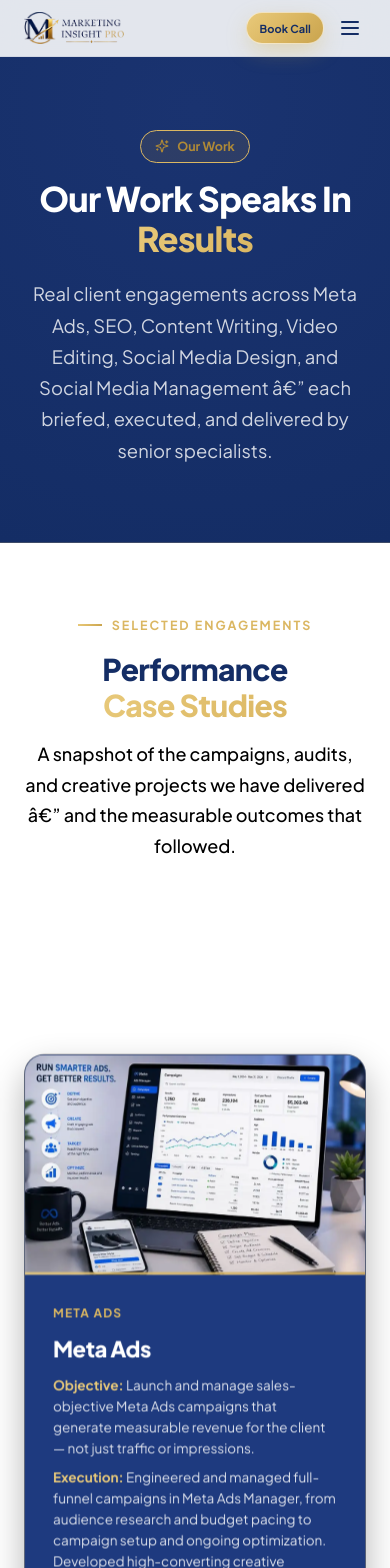
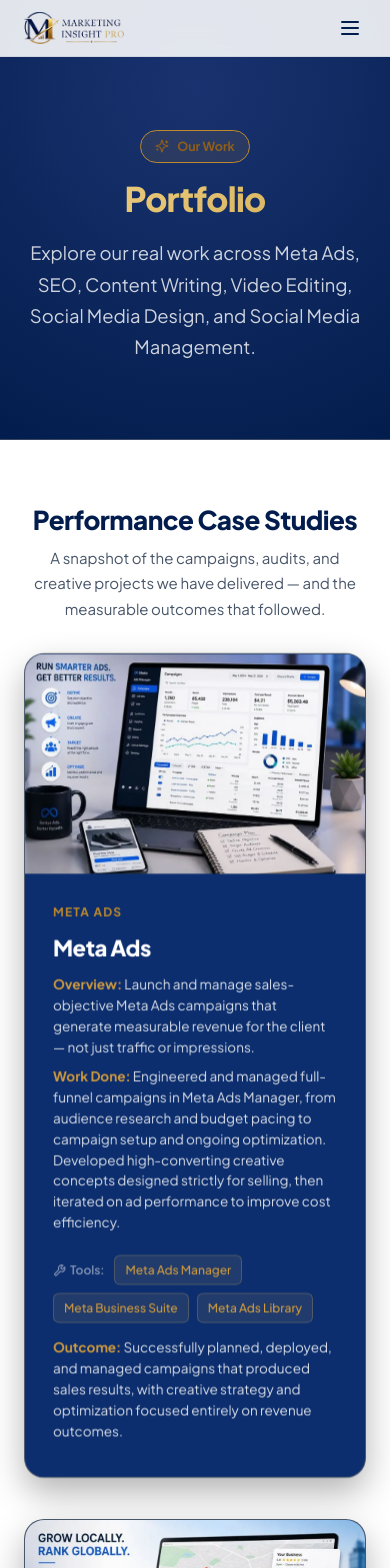
Before and after one commit to aishtiaque875-hub/Marketing-Insight-Pro-, a React (Vite) app: page /portfolio in a window 390 px wide. Shown: the top 1568 px of the page. Built offline with nearby package versions, Linux system fonts and the light colour scheme.

Commit message:
fix: gold #BD892C, navy #021D4D, hero title digital marketer, FAQs updated, remove mobile book call btn, portfolio spacing fix

```diff
--- a/src/components/Navbar.css
+++ b/src/components/Navbar.css
@@ -9,7 +9,7 @@
   background: rgba(255, 255, 255, 0.88);
   backdrop-filter: blur(16px);
   -webkit-backdrop-filter: blur(16px);
-  border-bottom: 1px solid rgba(20, 45, 101, 0.08);
+  border-bottom: 1px solid rgba(2, 29, 77, 0.08);
 }
 
 .navbar-header.scrolled {
@@ -17,8 +17,8 @@
   background: rgba(255, 255, 255, 0.97);
   backdrop-filter: blur(20px);
   -webkit-backdrop-filter: blur(20px);
-  box-shadow: 0 6px 24px rgba(20, 45, 101, 0.1);
-  border-bottom: 1px solid rgba(219, 183, 98, 0.3);
+  box-shadow: 0 6px 24px rgba(2, 29, 77, 0.1);
+  border-bottom: 1px solid rgba(189, 137, 44, 0.3);
 }
 
 .navbar-container {
@@ -57,7 +57,7 @@
   font-family: var(--font-ui);
   font-size: 14px;
   font-weight: 600;
-  color: #142d65;
+  color: #021D4D;
   position: relative;
   padding: 4px 0;
   transition: color 0.25s ease;
@@ -104,23 +104,13 @@
   white-space: nowrap;
 }
 
-/* Mobile CTA pill - hidden on desktop */
-.mobile-cta-pill {
-  display: none;
-  padding: 8px 14px !important;
-  font-size: 12px !important;
-  font-weight: 700 !important;
-  border-radius: 9999px !important;
-  height: 34px !important;
-  white-space: nowrap;
-  letter-spacing: 0.01em;
-}
+/* mobile-cta-pill removed */
 
 .mobile-toggle {
   display: none;
   background: transparent;
   border: none;
-  color: #142d65;
+  color: #021D4D;
   cursor: pointer;
   padding: 4px;
   border-radius: 6px;
@@ -129,7 +119,7 @@
 }
 
 .mobile-toggle:hover {
-  background: rgba(20, 45, 101, 0.08);
+  background: rgba(2, 29, 77, 0.08);
 }
 
 /* Mobile Drawer */
@@ -140,7 +130,7 @@
   left: 0;
   right: 0;
   background: #FFFFFF;
-  border-bottom: 2px solid rgba(219, 183, 98, 0.4);
+  border-bottom: 2px solid rgba(189, 137, 44, 0.4);
   padding: 20px 24px;
   box-shadow: 0 16px 40px rgba(0,0,0,0.12);
   flex-direction: column;
@@ -158,7 +148,7 @@
   font-family: var(--font-ui);
   font-size: 15px;
   font-weight: 600;
-  color: #142d65;
+  color: #021D4D;
   padding: 12px 0;
   border-bottom: 1px solid rgba(0, 0, 0, 0.06);
   display: block;
@@ -187,15 +177,9 @@
     display: none;
   }
 
-  /* Hide desktop CTA, show mobile pill */
+  /* Hide desktop CTA on mobile */
   .desktop-cta {
     display: none !important;
-  }
-
-  .mobile-cta-pill {
-    display: flex !important;
-    align-items: center;
-    justify-content: center;
   }
 
   .mobile-toggle {
--- a/src/components/Navbar.jsx
+++ b/src/components/Navbar.jsx
@@ -61,11 +61,6 @@
               <Calendar size={13} /> Book Strategy Call <ArrowRight size={13} />
             </button>
 
-            {/* Mobile: small CTA between logo and hamburger */}
-            <button className="btn btn-gold mobile-cta-pill" onClick={() => setModalOpen(true)}>
-              Book Call
-            </button>
-
             <button
               className="mobile-toggle"
               onClick={() => setMobileOpen(!mobileOpen)}
--- a/src/components/TestimonialCarousel.css
+++ b/src/components/TestimonialCarousel.css
@@ -68,24 +68,44 @@
   gap: 16px;
 }
 
+.client-avatar {
+  width: 52px;
+  height: 52px;
+  border-radius: 50%;
+  object-fit: cover;
+  border: 2px solid var(--gold-primary);
+  box-shadow: 0 0 12px rgba(189, 137, 44, 0.3);
+}
+
 .client-name {
-  position: relative;
-  padding-left: 18px;
-  font-size: 17px;
+  font-size: 16.5px;
   font-weight: 700;
   color: #FFFFFF;
+  display: flex;
+  align-items: center;
+  gap: 8px;
 }
 
-.client-name::before {
-  content: '';
-  position: absolute;
-  left: 0;
-  top: 50%;
-  transform: translateY(-50%);
-  width: 10px;
-  height: 2px;
-  background: var(--gold-primary);
-  border-radius: 2px;
+.verified-badge {
+  display: inline-flex;
+  align-items: center;
+  gap: 4px;
+  font-size: 12px;
+  color: var(--gold-light);
+  font-weight: 500;
+  background: rgba(189, 137, 44, 0.1);
+  padding: 2px 8px;
+  border-radius: 12px;
+}
+
+.client-role {
+  font-size: 13.5px;
+  color: rgba(255, 255, 255, 0.7);
+}
+
+.gold-company {
+  color: var(--gold-light);
+  font-weight: 600;
 }
 
 .carousel-controls {
--- a/src/index.css
+++ b/src/index.css
@@ -1,27 +1,27 @@
 :root {
-  /* --- Brand Tokens (Exact Logo Colors: Gold #dbb762 | Navy #142d65) --- */
-  --navy-deep: #142d65;      /* Exact logo navy blue */
-  --navy-surface: #193372;   /* Elevated navy card surface */
-  --navy-card: #1e3a7f;      /* Dark navy container */
-  --navy-soft: #233f87;      /* Interactive hover state */
-  --navy-light: #2a4890;     /* Border glow navy */
+  /* --- Brand Tokens (Gold #BD892C | Navy #021D4D) --- */
+  --navy-deep: #021D4D;      /* Exact logo navy blue */
+  --navy-surface: #07265e;   /* Elevated navy card surface */
+  --navy-card: #0c2e6e;      /* Dark navy container */
+  --navy-soft: #113480;      /* Interactive hover state */
+  --navy-light: #173c92;     /* Border glow navy */
 
   /* Exact Logo Gold System */
-  --gold-primary: #dbb762;   /* Exact logo golden color */
-  --gold-light: #e8c97a;     /* Brighter logo gold highlight */
-  --gold-mid: #c9a44e;       /* Mid-depth gold */
-  --gold-deep: #b08a36;      /* Deep shadow gold */
-  --gold-gradient: linear-gradient(135deg, #e8c97a 0%, #dbb762 50%, #c9a44e 100%);
-  --gold-text-gradient: linear-gradient(135deg, #e8c97a 0%, #dbb762 100%);
-  --gold-glow: rgba(219, 183, 98, 0.3);
+  --gold-primary: #BD892C;   /* Exact logo golden color */
+  --gold-light: #d09a3e;     /* Brighter logo gold highlight */
+  --gold-mid: #a87625;       /* Mid-depth gold */
+  --gold-deep: #8f5e1a;      /* Deep shadow gold */
+  --gold-gradient: linear-gradient(135deg, #d09a3e 0%, #BD892C 50%, #a87625 100%);
+  --gold-text-gradient: linear-gradient(135deg, #d09a3e 0%, #BD892C 100%);
+  --gold-glow: rgba(189, 137, 44, 0.3);
 
   /* Light Canvas Theme */
   --paper: #FFFFFF;
   --paper-soft: #FFFFFF;
-  --paper-card: #152c65;
+  --paper-card: #021D4D;
   --border-light: #E2E8F0;
-  --border-gold: rgba(219, 183, 98, 0.3);
-  --heading: #152c65;
+  --border-gold: rgba(189, 137, 44, 0.3);
+  --heading: #021D4D;
   --ink: #000000;
   --slate: #1E293B;
   --slate-light: #475569;
@@ -36,9 +36,9 @@
   --radius-md: 14px;
   --radius-lg: 20px;
   --container: 1280px;
-  --shadow-gold: 0 10px 30px -8px rgba(219, 183, 98, 0.35);
-  --shadow-navy: 0 20px 50px rgba(21, 44, 101, 0.08);
-  --shadow-card: 0 10px 30px -5px rgba(21, 44, 101, 0.06);
+  --shadow-gold: 0 10px 30px -8px rgba(189, 137, 44, 0.35);
+  --shadow-navy: 0 20px 50px rgba(2, 29, 77, 0.08);
+  --shadow-card: 0 10px 30px -5px rgba(2, 29, 77, 0.06);
 }
 
 * {
--- a/src/pages/Home.jsx
+++ b/src/pages/Home.jsx
@@ -61,24 +61,24 @@
 
 const faqs = [
   {
-    q: 'What performance metrics and ROAS targets does Marketing Insight Pro deliver for Meta Ads?',
-    a: 'We focus strictly on net profitable revenue gain, target ROAS (typically 3.5x–6.0x+ based on unit economics), Customer Acquisition Cost (CAC) reduction, and Customer Lifetime Value (LTV). You receive real-time dashboard access and transparent weekly reporting.',
+    q: 'What does your Meta Ads service include?',
+    a: 'We handle end-to-end Meta Ads campaign setup on Meta Ads Manager — from defining campaign objectives and target audience to creating high-converting ad creatives designed for sales. We also manage and monitor the campaigns using Meta Business Suite.',
   },
   {
-    q: 'How quickly will our SEO and digital content campaigns generate qualified organic leads?',
-    a: 'Technical SEO fixes and commercial keyword optimization show rank improvements within 14–30 days. Full authority compounding and sustained lead acquisition accelerate significantly over 60–90 days.',
+    q: 'What is included in your SEO audit service?',
+    a: 'Our SEO service covers comprehensive keyword research, technical on-page SEO analysis, off-page structure review, and backlink research. We deliver a detailed, actionable PDF SEO report that outlines exactly what needs to be improved for better search visibility.',
   },
   {
-    q: 'Why partner with Marketing Insight Pro over traditional marketing agencies?',
-    a: 'Traditional agencies hide behind vanity metrics like impressions and pass accounts to junior interns. Marketing Insight Pro provides direct executive oversight by senior specialists, 100% client-owned ad accounts, and direct revenue accountability.',
+    q: 'What kind of content do you write?',
+    a: 'We write social media post captions, website blog articles, and advertising copy. We use professional writing assistants and grammar tools like Grammarly and QuillBot to ensure all content is polished, readable, and aligned with your brand voice.',
   },
   {
-    q: 'Are long-term contracts or locked-in retainers required?',
-    a: 'No rigid long-term locks. We believe in earning your partnership every single month through validated ROI, clear deliverables, and scalable growth milestones.',
+    q: 'What video editing services do you offer?',
+    a: 'We edit short-form social media videos including painting reels and review reels. We apply clean cuts, engaging captions/subtitles, smooth transitions, and audio sync using CapCut and Adobe Premiere Pro.',
   },
   {
-    q: 'What is included in the initial Growth Strategy Audit?',
-    a: 'In your strategic consultation, our senior growth architects audit your ad funnels, SEO footprint, and landing page UX to deliver a customized 90-day execution roadmap tailored specifically to your revenue goals.',
+    q: 'What does your social media management service cover?',
+    a: 'We plan, schedule, and post content consistently on your Facebook and Instagram pages. We manage your page activity through Meta Business Suite and ensure a professional and consistent brand presence across platforms.',
   },
 ];
 
@@ -98,11 +98,11 @@
               </div>
 
               <h1 className="hero-title">
-                Scale Your Brand With <span className="gold-gradient-text">Structured Meta Ads</span> & Precision SEO Audits
+                Professional <span className="gold-gradient-text">Digital Marketer</span> Specializing in Meta Ads & Creative Growth
               </h1>
 
               <p className="hero-sub">
-                We deliver professional Meta Ads campaign setups, technical SEO audit reports, direct-response video editing, social media post designs, and content writing that align with your business goals.
+                From structured Meta Ads campaigns and technical SEO audits to short-form video editing, social media designs, and content writing — everything you need to grow your brand online.
               </p>
 
               <div className="hero-actions">
--- a/src/pages/Portfolio.css
+++ b/src/pages/Portfolio.css
@@ -1,3 +1,23 @@
+.portfolio-section-head {
+  text-align: center;
+  margin-bottom: 32px;
+}
+
+.portfolio-section-title {
+  font-size: clamp(26px, 4vw, 40px);
+  font-weight: 800;
+  color: var(--navy-deep);
+  margin-bottom: 10px;
+}
+
+.portfolio-section-sub {
+  font-size: 15px;
+  color: var(--slate-light);
+  max-width: 640px;
+  margin: 0 auto;
+  line-height: 1.7;
+}
+
 .portfolio-grid {
   display: grid;
   grid-template-columns: repeat(auto-fit, minmax(360px, 1fr));
@@ -9,7 +29,7 @@
   flex-direction: column;
   height: 100%;
   overflow: hidden;
-  border: 1px solid rgba(189, 137, 44, 0.25);
+  border: 1px solid rgba(219, 183, 98, 0.25);
   background: var(--navy-surface);
 }
 
@@ -18,17 +38,6 @@
   height: 220px;
   width: 100%;
   overflow: hidden;
-}
-
-.portfolio-image-wrap::after {
-  content: '';
-  position: absolute;
-  left: 0;
-  right: 0;
-  bottom: 0;
-  height: 3px;
-  background: var(--gold-gradient);
-  opacity: 0.8;
 }
 
 .portfolio-image-wrap img {
@@ -106,8 +115,8 @@
 }
 
 .tool-badge {
-  background: rgba(189, 137, 44, 0.1);
-  border: 1px solid rgba(189, 137, 44, 0.25);
+  background: rgba(219, 183, 98, 0.1);
+  border: 1px solid rgba(219, 183, 98, 0.25);
   color: var(--gold-light);
   font-size: 12px;
   padding: 4px 10px;
@@ -120,12 +129,3 @@
     grid-template-columns: 1fr;
   }
 }
-
-/* Portfolio intro spacing */
-.portfolio-intro {
-  padding-bottom: 32px;
-}
-
-.portfolio-margin-reset {
-  padding-top: 0;
-}
--- a/src/pages/Portfolio.jsx
+++ b/src/pages/Portfolio.jsx
@@ -13,27 +13,22 @@
           <div className="hero-badge" style={{ margin: '0 auto 16px' }}>
             <Sparkles size={14} className="gold-icon" /> Our Work
           </div>
-          <h1>Our Work Speaks In <span className="gold-gradient-text">Results</span></h1>
-          <p>Real client engagements across Meta Ads, SEO, Content Writing, Video Editing, Social Media Design, and Social Media Management â€” each briefed, executed, and delivered by senior specialists.</p>
-        </div>
-      </section>
-
-      {/* PORTFOLIO INTRO */}
-      <section className="section section-dark portfolio-intro">
-        <div className="container">
-          <div className="section-head">
-            <span className="eyebrow" style={{ justifyContent: 'center' }}>
-              Selected Engagements
-            </span>
-            <h2>Performance <span className="gold-gradient-text">Case Studies</span></h2>
-            <p>A snapshot of the campaigns, audits, and creative projects we have delivered â€” and the measurable outcomes that followed.</p>
-          </div>
+          <h1><span className="gold-gradient-text">Portfolio</span></h1>
+          <p>Explore our real work across Meta Ads, SEO, Content Writing, Video Editing, Social Media Design, and Social Media Management.</p>
         </div>
       </section>
 
       {/* PORTFOLIO GRID SECTION */}
-      <section className="section section-dark portfolio-margin-reset">
+      <section className="section section-dark">
         <div className="container">
+          {/* Section intro with reduced gap to cards */}
+          <div className="portfolio-section-head">
+            <h2 className="portfolio-section-title">Performance Case Studies</h2>
+            <p className="portfolio-section-sub">
+              A snapshot of the campaigns, audits, and creative projects we have delivered — and the measurable outcomes that followed.
+            </p>
+          </div>
+
           <div className="portfolio-grid">
             {caseStudies.map((item, index) => (
               <Reveal key={item.slug} delay={index * 80}>
@@ -49,8 +44,8 @@
 
                     <h3>{item.title}</h3>
 
-                    <p className="portfolio-goal"><strong>Objective:</strong> {item.goal}</p>
-                    <p className="portfolio-solution"><strong>Execution:</strong> {item.solution}</p>
+                    <p className="portfolio-goal"><strong>Overview:</strong> {item.goal}</p>
+                    <p className="portfolio-solution"><strong>Work Done:</strong> {item.solution}</p>
 
                     <div className="portfolio-tools-wrap">
                       <span className="tools-label"><Wrench size={13} /> Tools:</span>
@@ -59,7 +54,7 @@
                       ))}
                     </div>
 
-                    <p className="portfolio-result"><strong>Results:</strong> {item.result}</p>
+                    <p className="portfolio-result"><strong>Outcome:</strong> {item.result}</p>
                   </div>
                 </div>
               </Reveal>
```
